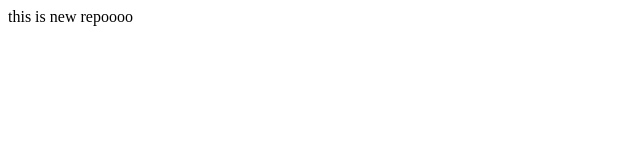
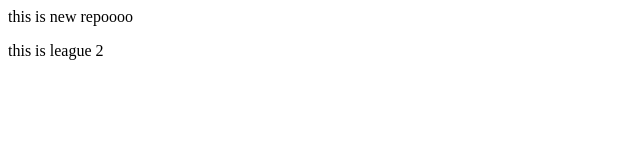
Before and after one commit to Sahilxhdhdh/local, a plain HTML site: page index.html in a window 1280 px wide. Shown: the full height of the page, 0-640 px from the left. Drawn offline with Linux system fonts and the light colour scheme.

Commit message:
add league comment

```diff
--- a/index.html
+++ b/index.html
@@ -1 +1,2 @@
 <p>this is new repoooo</p>
+<p>this is league 2</p>
```
